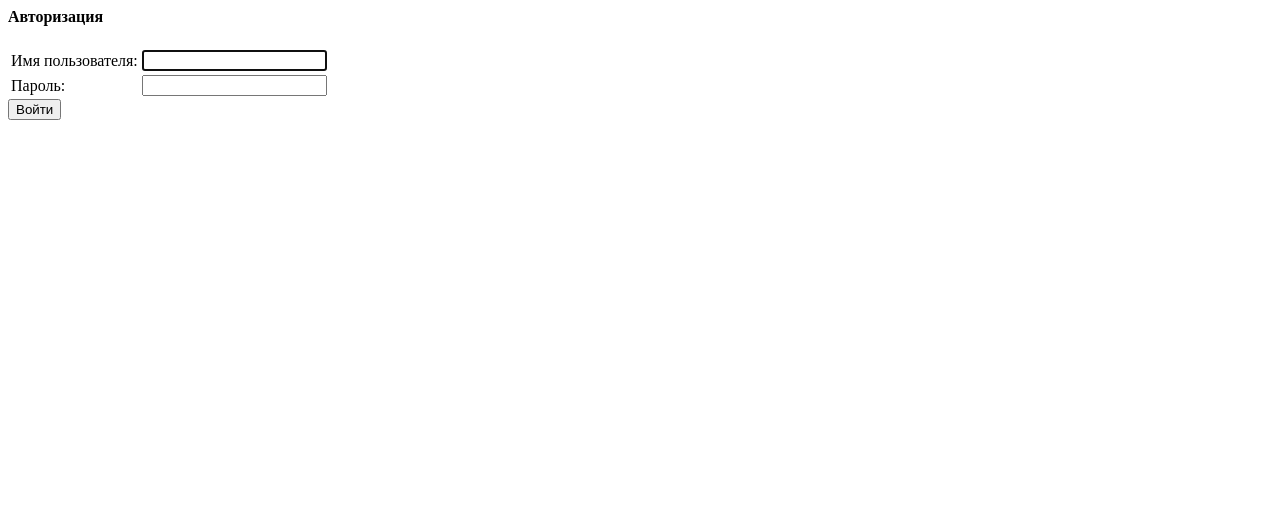
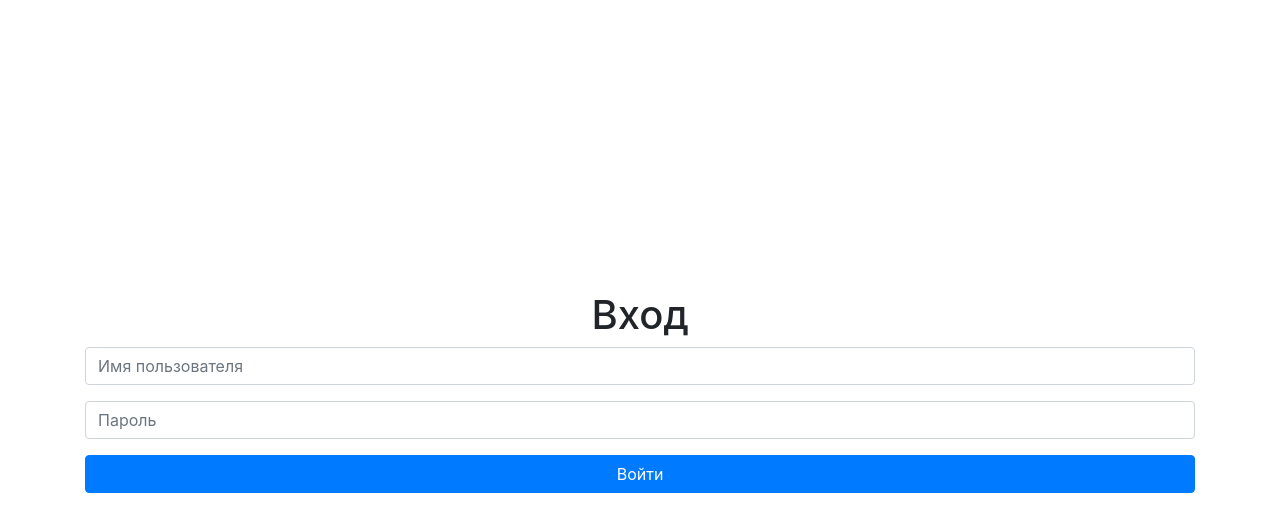
Before and after one commit to fellowsheet/study, a Django app: page /accounts/login/ in a window 1280 px wide. Shown: the top 532 px of the page. Run offline with Django 5.2, Linux system fonts and the light colour scheme; some libraries are stand-ins or nearby versions.

Commit message:
Added models: login.html

```diff
--- a/src/accounts/templates/login.html
+++ b/src/accounts/templates/login.html
@@ -1,33 +1,39 @@
-{% block content %}
 
-{% if form.errors %}
-  <p>Ваше имя пользователя и пароль не совпали. Пожалуйста, попробуйте еще раз. </p>
-{% endif %}
-
-<div class="row ">
-    <div class="col-md-8 mx-auto">
-        <h4 class="my-2">Авторизация</h4>
-    <form method="POST" action="">
-        {% csrf_token %}
-
-        <div class="form-group">
-        <table>
-
-            <tr>
-              <td>{{ form.username.label_tag }}</td>
-              <td>{{ form.username }}</td>
-            </tr>
-
-            <tr>
-              <td>{{ form.password.label_tag }}</td>
-              <td>{{ form.password }}</td>
-            </tr>
-        </table>
-
-        </div>
-        <button type="submit" class="btn btn-primary">Войти</button>
-    </form>
+<html>
+<head>
+    <title>Вход</title>
+    <link rel="stylesheet" href="https://stackpath.bootstrapcdn.com/bootstrap/4.5.2/css/bootstrap.min.css">
+    <style>
+        body {
+            display: flex;
+            justify-content: center;
+            align-items: center;
+            height: 100vh;
+        }
+        .error-message {
+            color: red;
+            margin-top: 10px;
+        }
+    </style>
+</head>
+<body>
+    <div class="container">
+        <form id="loginForm" class="text-center" method="post">
+            {% csrf_token %}
+            <h1>Вход</h1>
+            <div class="form-group">
+                <input type="text" id="username" name="username" class="form-control" placeholder="Имя пользователя">
+            </div>
+            <div class="form-group">
+                <input type="password" id="password" name="password" class="form-control" placeholder="Пароль">
+            </div>
+            <div class="error-message">
+                {% if form.errors %}
+                    <p>Неверное имя пользователя или пароль.</p>
+                {% endif %}
+            </div>
+            <button type="submit" class="btn btn-primary btn-block">Войти</button>
+        </form>
     </div>
-</div>
-
-{% endblock %}
+</body>
+</html>
```
